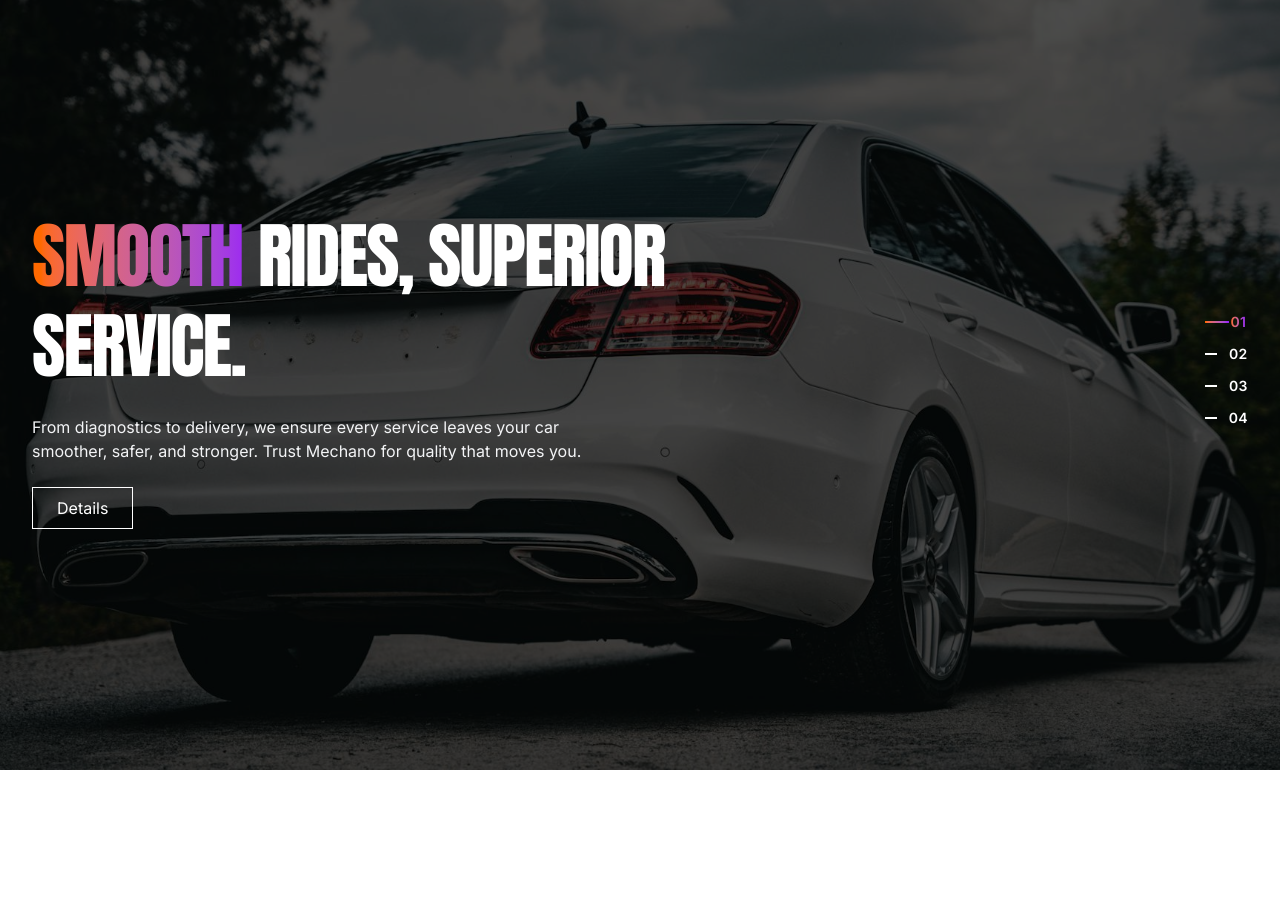
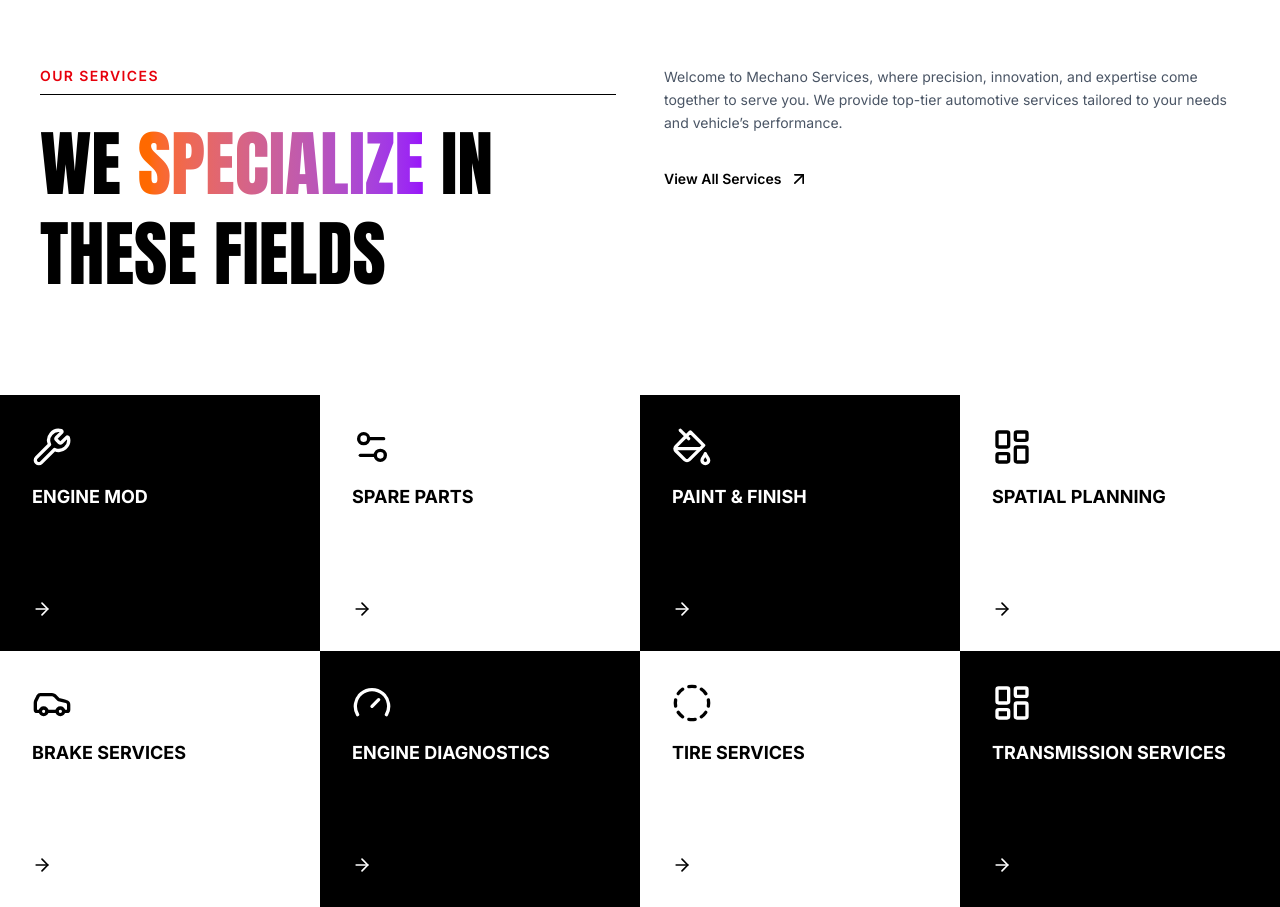
Before and after one commit to CAPELLAX02/car-coat-v2, a Next.js app: page / in a window 1280 px wide. Shown: the part 830-1737 px from the top of the page. Before the commit the page ends 1600 px from the top, so only its background shows below. Built offline with nearby package versions, Linux system fonts and the light colour scheme.

Commit message:
Implement the service grid component.

```diff
--- a/app/page.tsx
+++ b/app/page.tsx
@@ -1,10 +1,13 @@
 import Hero from '@/components/Hero';
+import OurServicesIntro from "@/components/OurServicesIntro";
+import ServicesGrid from "@/components/ServiceGrid";
 
 export default function HomePage() {
   return (
       <>
         <Hero />
-        <Hero />
+        <OurServicesIntro />
+        <ServicesGrid />
       </>
   );
 }
--- /dev/null
+++ b/components/OurServicesIntro.tsx
@@ -0,0 +1,71 @@
+'use client';
+
+import { motion } from 'framer-motion';
+import Link from 'next/link';
+import { ArrowUpRight } from 'lucide-react';
+
+export default function OurServicesIntro() {
+    return (
+        <section className="bg-white py-24">
+            <div className="max-w-7xl mx-auto px-6 md:px-10 grid grid-cols-1 md:grid-cols-2 gap-12 items-start">
+
+                {/* Sol Başlık Alanı */}
+                <div>
+                    <motion.h5
+                        initial={{ opacity: 0, y: -10 }}
+                        animate={{ opacity: 1, y: 0 }}
+                        transition={{ duration: 0.5 }}
+                        className="text-red-600 text-sm font-semibold tracking-widest uppercase"
+                    >
+                        Our Services
+                    </motion.h5>
+
+                    <motion.div
+                        initial={{ width: 0 }}
+                        animate={{ width: '100%' }}
+                        transition={{ duration: 0.7 }}
+                        className="h-px bg-black mt-2 mb-6"
+                    />
+
+                    <motion.h1
+                        initial={{ opacity: 0, y: 20 }}
+                        animate={{ opacity: 1, y: 0 }}
+                        transition={{ delay: 0.2, duration: 0.6 }}
+                        className="text-5xl md:text-7xl font-display font-extrabold leading-tight uppercase"
+                    >
+                        We{' '}
+                        <span className="bg-gradient-to-r from-orange-500 to-purple-600 text-transparent bg-clip-text">
+              Specialize
+            </span>{' '}
+                        in These Fields
+                    </motion.h1>
+                </div>
+
+                {/* Sağ Açıklama + Buton */}
+                <div className="flex flex-col gap-8">
+                    <motion.p
+                        initial={{ opacity: 0, y: 20 }}
+                        animate={{ opacity: 1, y: 0 }}
+                        transition={{ delay: 0.3, duration: 0.6 }}
+                        className="text-gray-600 text-sm leading-relaxed"
+                    >
+                        Welcome to Mechano Services, where precision, innovation, and expertise come together to serve you. We provide top-tier automotive services tailored to your needs and vehicle’s performance.
+                    </motion.p>
+
+                    <motion.div
+                        initial={{ opacity: 0, y: 20 }}
+                        animate={{ opacity: 1, y: 0 }}
+                        transition={{ delay: 0.4, duration: 0.6 }}
+                    >
+                        <Link
+                            href="/services"
+                            className="inline-flex items-center gap-2 text-sm font-semibold hover:underline hover:gap-3 transition-all"
+                        >
+                            View All Services <ArrowUpRight className="w-5 h-5" />
+                        </Link>
+                    </motion.div>
+                </div>
+            </div>
+        </section>
+    );
+}
--- /dev/null
+++ b/components/ServiceGrid.tsx
@@ -0,0 +1,63 @@
+'use client';
+
+import { motion } from 'framer-motion';
+import {
+    Wrench,
+    Settings2,
+    PaintBucket,
+    LayoutDashboard,
+    Car,
+    Gauge,
+    CircleDashed,
+    ArrowRight,
+} from 'lucide-react';
+
+const services = [
+    { title: 'Engine Mod', icon: Wrench },
+    { title: 'Spare Parts', icon: Settings2 },
+    { title: 'Paint & Finish', icon: PaintBucket },
+    { title: 'Spatial Planning', icon: LayoutDashboard },
+    { title: 'Brake Services', icon: Car },
+    { title: 'Engine Diagnostics', icon: Gauge },
+    { title: 'Tire Services', icon: CircleDashed },
+    { title: 'Transmission Services', icon: LayoutDashboard },
+];
+
+export default function ServicesGrid() {
+    return (
+        <section className="w-full bg-white">
+            <div className="grid grid-cols-2 md:grid-cols-4">
+                {services.map((service, i) => {
+                    const Icon = service.icon;
+                    const isDark =
+                        (Math.floor(i / 4) + i) % 2 === 0; // Bu formül çapraz için
+
+                    return (
+                        <motion.div
+                            key={service.title}
+                            className={`group h-64 p-8 flex flex-col justify-between transition-all duration-300 ${
+                                isDark
+                                    ? 'bg-black text-white hover:bg-amber-950'
+                                    : 'bg-white text-black hover:bg-amber-300/30'
+                            }`}
+                        >
+                            <div className="flex flex-col gap-4">
+                                <Icon className="w-10 h-10" />
+                                <h3 className="text-lg font-bold uppercase font-display">
+                                    {service.title}
+                                </h3>
+                            </div>
+
+                            <motion.div
+                                whileHover={{ x: 5 }}
+                                className="mt-4 transition-transform duration-300"
+                            >
+                                <ArrowRight size={20} />
+                            </motion.div>
+                        </motion.div>
+                    );
+                })}
+            </div>
+        </section>
+    );
+}
```
